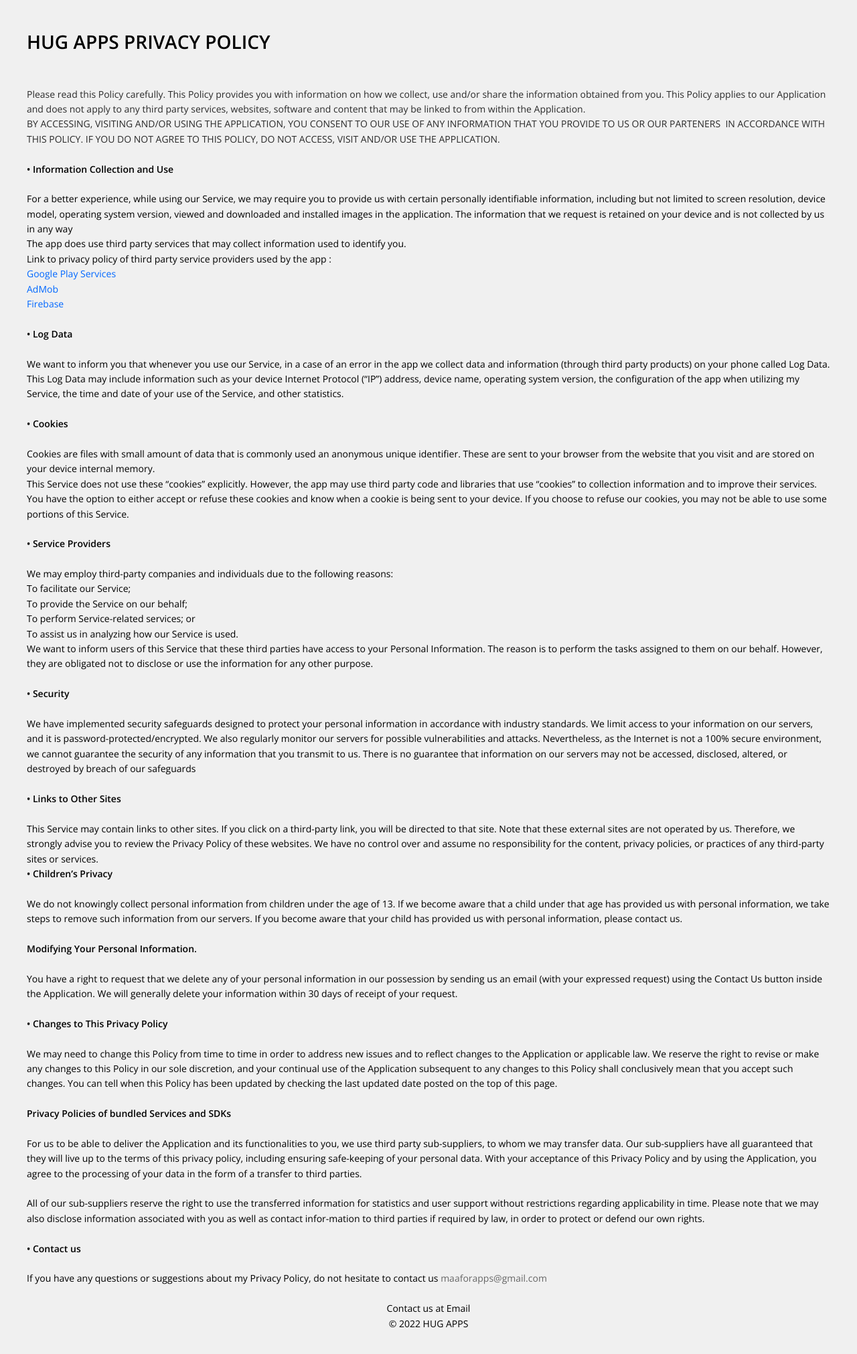
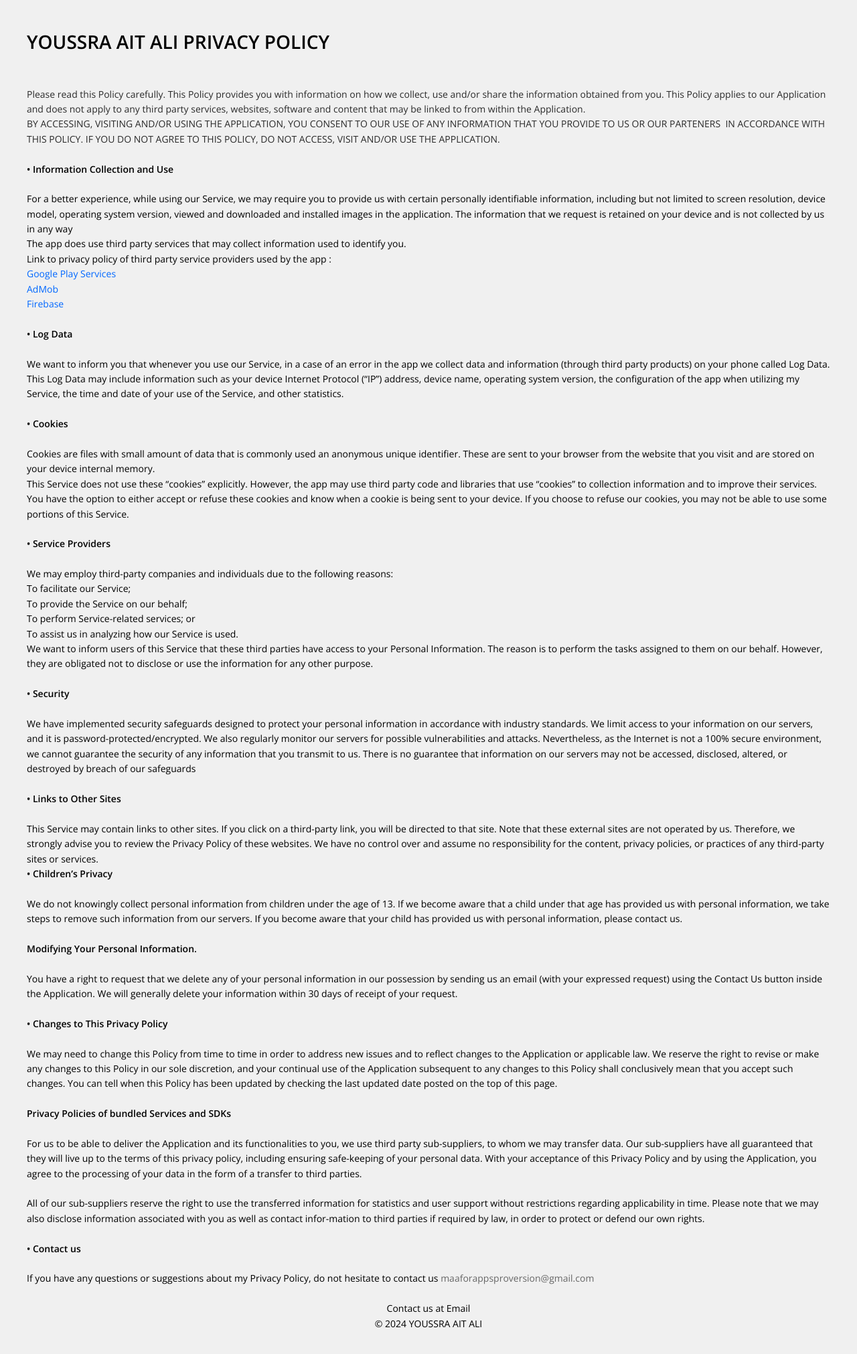
Before and after one commit to YOUSSRAAITALI/youssraaitali.github.io, a plain HTML site: page privacypolicy.html in a window 1280 px wide. Shown: the whole page at 67% size. Drawn offline with nearby package versions, Linux system fonts and the light colour scheme.

Commit message:
New release

```diff
--- a/privacypolicy.html
+++ b/privacypolicy.html
@@ -4,7 +4,7 @@
 <head>
     <meta name="generator" content="Hugo 0.54-DEV"/>
     <meta charset="utf-8">
-    <title>HUG APPS | Privacy Policy</title>
+    <title>YOUSSRA AIT ALI | Privacy Policy</title>
     <meta name="description" content="Blog posts, presentations, GitHub, and more.">
     <meta name="author" content="Dacihi Furiya">
     <meta name="viewport" content="width=device-width, initial-scale=1">
@@ -17,7 +17,7 @@
 
 <div class="entry-content clearfix" style="text-align: left;margin: auto;padding-top: 20px;padding: 40px 20px;
     box-sizing: border-box;">
-    <h3 class="title"><strong>HUG APPS PRIVACY POLICY</strong></h3>
+    <h3 class="title"><strong>YOUSSRA AIT ALI PRIVACY POLICY</strong></h3>
     <div class="wsite-section-elements">
         <div class="paragraph">
             <br/><span style="color:#000">&nbsp;</span>
@@ -75,13 +75,13 @@
             <br/><span style="color:#000">All of our sub-suppliers reserve the right to use the transferred information for statistics and user support without restrictions regarding applicability in time. Please note that we may also disclose information associated with you as well as contact infor-mation to third parties if required by law, in order to protect or defend our own rights.</span><br/>
             <br/><span><span style="color:#000; font-weight:700">• Contact us</span></span><br/>
             <br/><span><span style="color:#000">If you have any questions or suggestions about my Privacy Policy, do not hesitate to contact us&nbsp;</span><font
-                color="#666666">maaforapps@gmail.com</font>
+                color="#666666">maaforappsproversion@gmail.com</font>
                 </span>
             <br/>
             <br/>
-            <div style="text-align: center;">Contact us at<a href="mailto:maaforapps@gmail.com" target="_top"
+            <div style="text-align: center;">Contact us at<a href="mailto:maaforappsproversion@gmail.com" target="_top"
                                                              style="color: #000;"> Email</a>
-                <p>&copy; 2022 HUG APPS</p>
+                <p>&copy; 2024 YOUSSRA AIT ALI</p>
             </div>
         </div>
     </div>
```
Also changed, not shown: index.html (+6 -6 lines).
